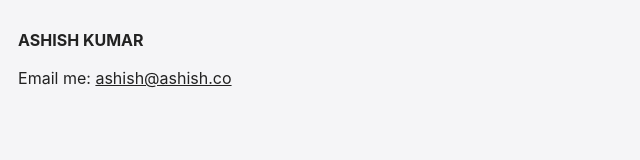
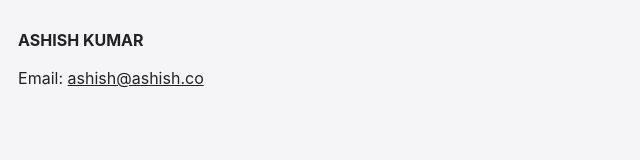
Before and after one commit to ashishkumar/ashish.co, a plain HTML site: page index.html in a window 1280 px wide. Shown: the full height of the page, 0-640 px from the left. Drawn offline with Linux system fonts and the light colour scheme.

Commit message:
Update index.html

```diff
--- a/index.html
+++ b/index.html
@@ -39,6 +39,6 @@
   <body>
     <h1>Ashish Kumar</h1>
 
-    <p>Email me: <a href="mailto:ashish@ashish.co">ashish@ashish.co</a></p>
+    <p>Email: <a href="mailto:ashish@ashish.co">ashish@ashish.co</a></p>
   </body>
 </html>
```
